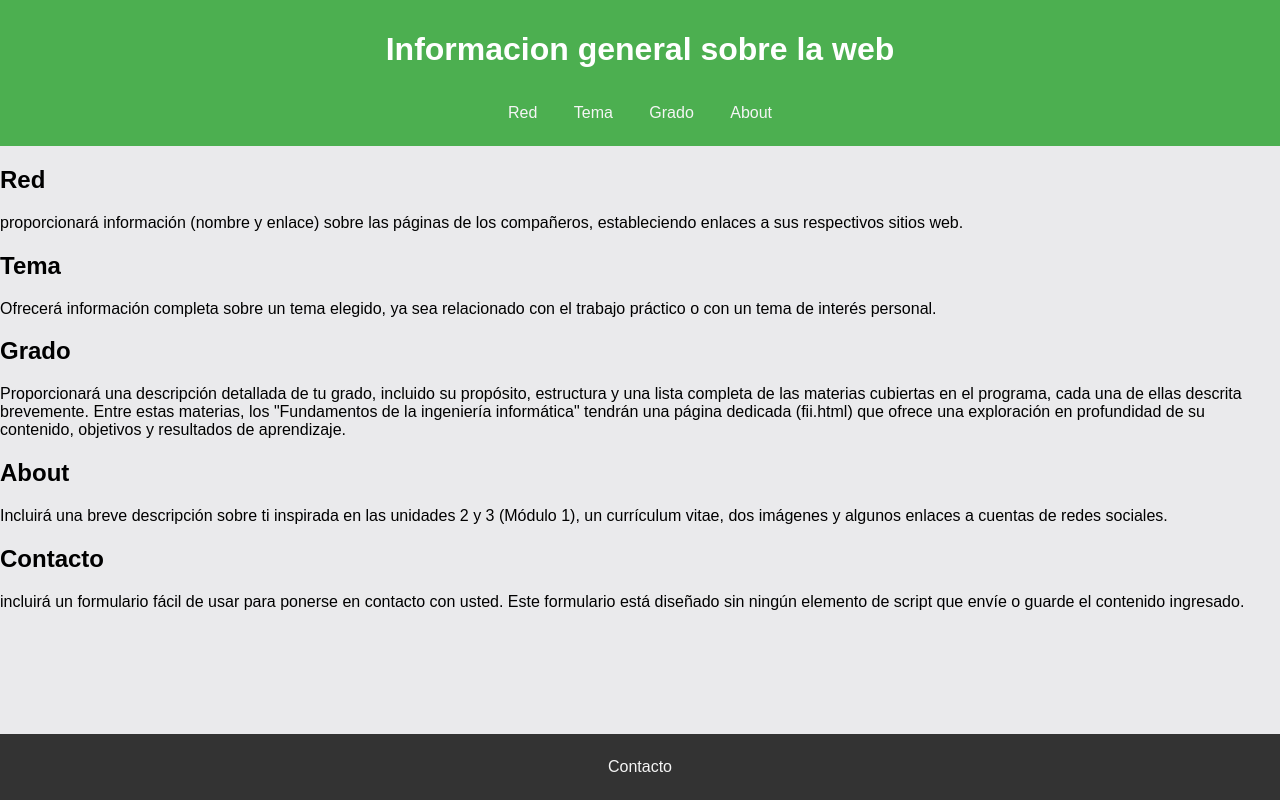
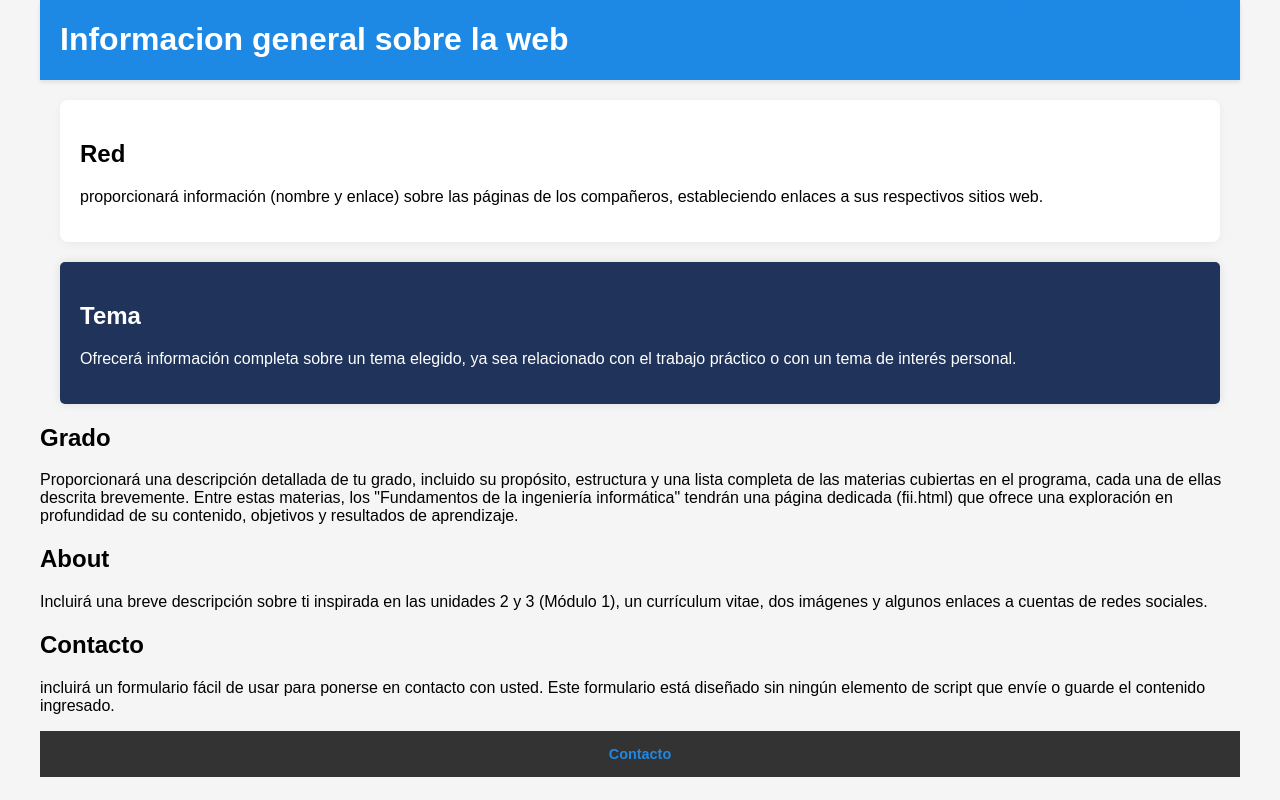
Before and after one commit to canchal27/Mi_primer_repositorio2024, a plain HTML site: page SRC/index.html in a window 1280 px wide. Drawn offline with Linux system fonts and the light colour scheme.

Commit message:
personalizamos la oagina de contacto

```diff
--- a/SRC/estilos.css
+++ b/SRC/estilos.css
@@ -1,29 +1,50 @@
-
 body {
 
-    font-family: Arial, sans-serif;
-    background-color: #eaeaec;
+    font-family: Arial,Helvetica sans-serif;
+    background-color: #f5f5f5;
     margin: 0;
     padding: 0;
+    max-width: 1200px; margin:auto;
 }
+
 header {
-    background-color: #4CAF50;
+    background-color: #1e88e5;
     color: white;
-    padding: 10px 0;
-    text-align: center;
+    min-height: 70px;
+    display: flex; justify-content: space-between;
+    padding: 0 20px ;
+    box-shadow: 0 2px 4px rgba(0,0,0,0.1);
 }
+
 a {
-    color: #f5f5f5;
+    color: #1e88e5;
     text-decoration: none;
-    padding: 14px 16px;
-    display: inline-block;
+    font-weight:600;
+    transition: color 0.3s ease;
 }
+
 footer {
     background-color: #333;
-    color: white;
+    color: eee;
     text-align: center;
-    padding: 10px 0;
-    position: fixed;
-    width: 100%;
+    padding: 15px 0;
+    font-size: 0.9rem;
     bottom: 0;
 }
+
+.secciones {
+    margin: 20px;
+    padding: 20px;
+    background-color: white;
+    border-radius: 8px;
+    box-shadow: 0 2px 8px rgba(0, 0, 0, 0.05);
+}
+
+#estilos {
+    background-color: #20335a;
+    color: white;
+    margin: 20px;
+    padding: 20px;
+    border-radius: 5px;
+    box-shadow: 0 0 10px rgba(0, 0, 0, 0.1);
+}
--- a/SRC/index.html
+++ b/SRC/index.html
@@ -11,19 +11,20 @@
 <body>
     <header>
         <h1>Informacion general sobre la web</h1>
-        <a href="">Red</a>
-        <a href="">Tema</a>
-        <a href="">Grado</a>
-        <a href="">About</a>
+        <a href="pagina secundaria/net.html">Red</a>
+        <a href="pagina secundaria/topic.html">Tema</a>
+        <a href="pagina secundaria/degree.html">Grado</a>
+        <a href="pagina secundaria/about.html">About</a>
     </header>
     <main>
 
-        <div>
+        <div class="secciones">
+
             <h2>Red</h2>
             <p>proporcionará información (nombre y enlace) sobre las páginas de los compañeros, estableciendo enlaces a
                 sus respectivos sitios web.</p>
         </div>
-        <div>
+        <div id ="estilos">
             <h2>Tema</h2>
             <p>Ofrecerá información completa sobre un tema elegido, ya sea relacionado con el trabajo práctico o con un
                 tema de interés personal.</p>
@@ -47,7 +48,7 @@
         </div>
     </main>
     <footer>
-        <a href=""> Contacto</a>
+        <a href="pagina secundaria/contact.html"> Contacto</a>
     </footer>
 </body>
 
```
Also changed, not shown: SRC/pagina secundaria/about.html (+13 -1 lines), SRC/pagina secundaria/contact.html (+34 -0 lines), SRC/pagina secundaria/degree.html (+11 -0 lines), SRC/imagenes/descarga.jpg (added), 1 other file.
